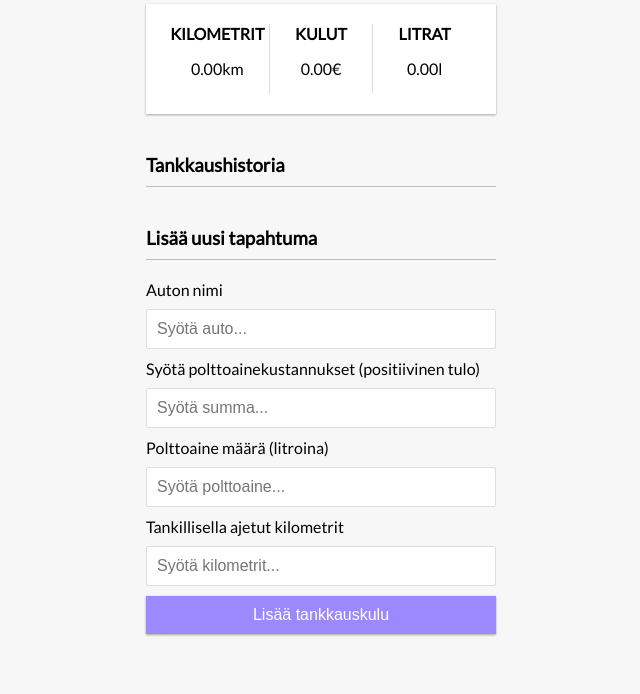
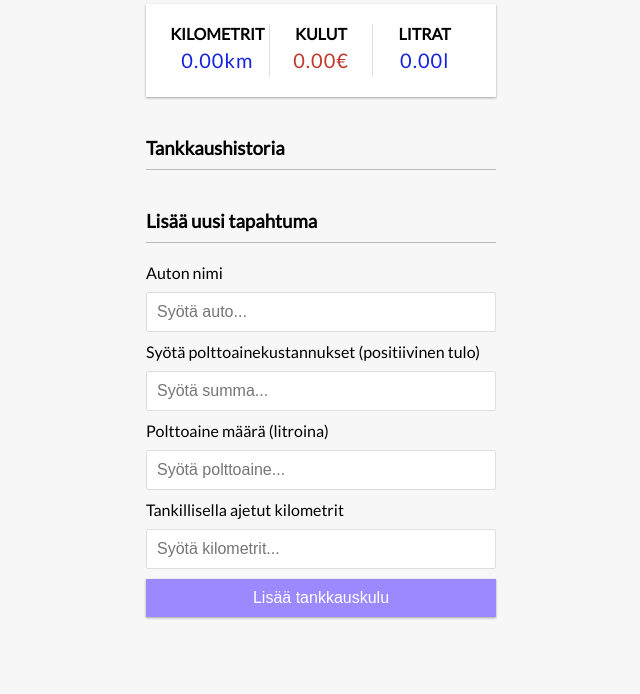
Before and after one commit to jennypol/Selainohjelmoinnin_harjoitusty-, a plain HTML site: page index.html in a window 1280 px wide. Shown: the part 405-1099 px from the top of the page, without its empty margins (319-959 px from the left). Drawn offline with Linux system fonts and the light colour scheme.

Commit message:
lisätty värit takaisin

```diff
--- a/App.css
+++ b/App.css
@@ -62,17 +62,21 @@ h4 {
   border-left: 1px solid #dedede;
 }
 
-.money {
+.kilometrit, .litrat, .kulut {
   font-size: 20px;
   letter-spacing: 1px;
   margin: 5px 0;
 }
 
-.money.plus {
+.kilometrit {
   color: #1522de;
 }
 
-.money.minus {
+.litrat {
+  color: #1522de;
+}
+
+.kulut {
   color: #c0392b;
 }
 
```
